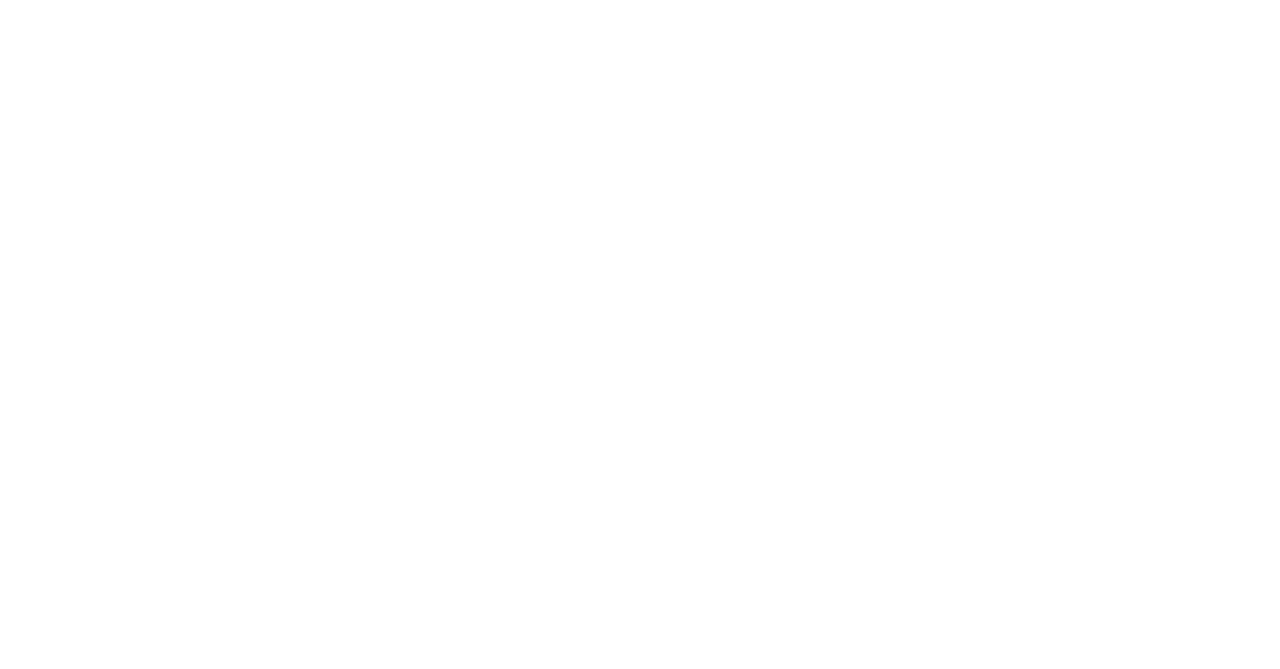
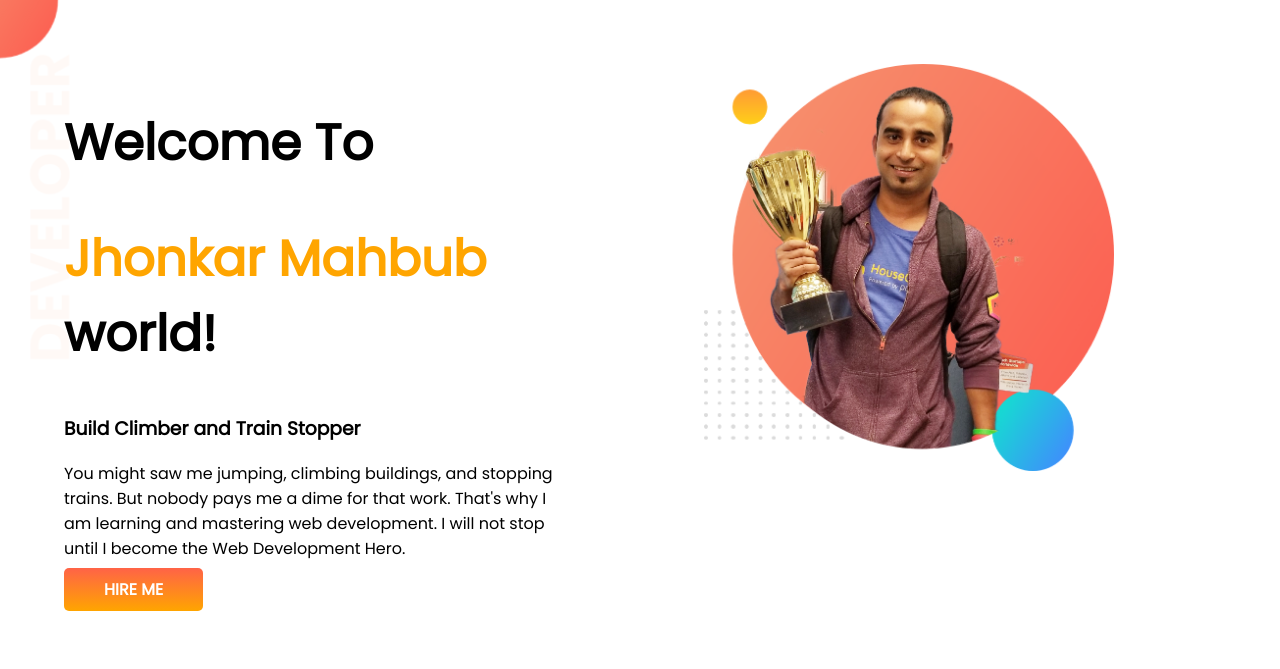
Before and after one commit to AKLukman/module-4-developer-portfolio, a plain HTML site: page index.html in a window 1280 px wide. Drawn offline with Linux system fonts and the light colour scheme.

Commit message:
second commit

```diff
--- a/index.html
+++ b/index.html
@@ -1,12 +1,36 @@
 <!DOCTYPE html>
 <html lang="en">
+
 <head>
     <meta charset="UTF-8">
     <meta http-equiv="X-UA-Compatible" content="IE=edge">
     <meta name="viewport" content="width=device-width, initial-scale=1.0">
-    <title>Lukman's Port</title>
+    <title>Lukman's Portfolio</title>
+    <link rel="preconnect" href="https://fonts.googleapis.com">
+    <link rel="preconnect" href="https://fonts.gstatic.com" crossorigin>
+    <link href="https://fonts.googleapis.com/css2?family=Poppins&display=swap" rel="stylesheet">
+    <link rel="stylesheet" href="style.css">
 </head>
+
 <body>
+    <section class="top-banner">
+        <div class="half-width">
+            <h1>Welcome To</h1>
+            <h1 class="og"><span class="og1">Jhonkar Mahbub</span> world!</h1>
+            <h3>Build Climber and Train Stopper</h3>
+            <p>You might saw me jumping, climbing buildings, and stopping trains. But nobody pays me a dime for that
+                work.
+                That's
+                why I am learning and mastering web development. I will not stop until I become the Web Development
+                Hero.
+            </p>
+            <a class="link-button" href="facebook.com" target="_blank">HIRE ME</a>
+        </div>
+        <div class="half-width">
+            <img src="images/jhankar.png" alt="">
+        </div>
+    </section>
 
 </body>
+
 </html>
--- a/style.css
+++ b/style.css
@@ -0,0 +1,37 @@
+body{
+    font-family: 'Poppins', sans-serif;
+    margin: 0;
+}
+h1{
+    font-size: 50px;
+}
+.og .og1{
+    color: orange;
+}
+
+section{
+    display: flex;
+}
+.half-width{
+    width: 50%;
+   padding: 5%;
+}
+.half-width img{
+    width: 80%;
+}
+
+.link-button{
+    text-decoration: none;
+    background-image: linear-gradient(tomato,orange);
+    padding: 10px 40px;
+    color: white;
+    border-radius: 5px;
+    font-weight: 700;
+
+
+}
+.top-banner{
+    background-image: url(images/top-banner.png);
+    background-repeat: no-repeat;
+
+}
```
Also changed, not shown: images/dream-bg.png (added), images/exp-bg.png (added), images/jhankar.png (added), images/jhankar2.png (added), images/my-bg.png (added), images/my-bg2.png (added), images/top-banner.png (added), 2 other files.
